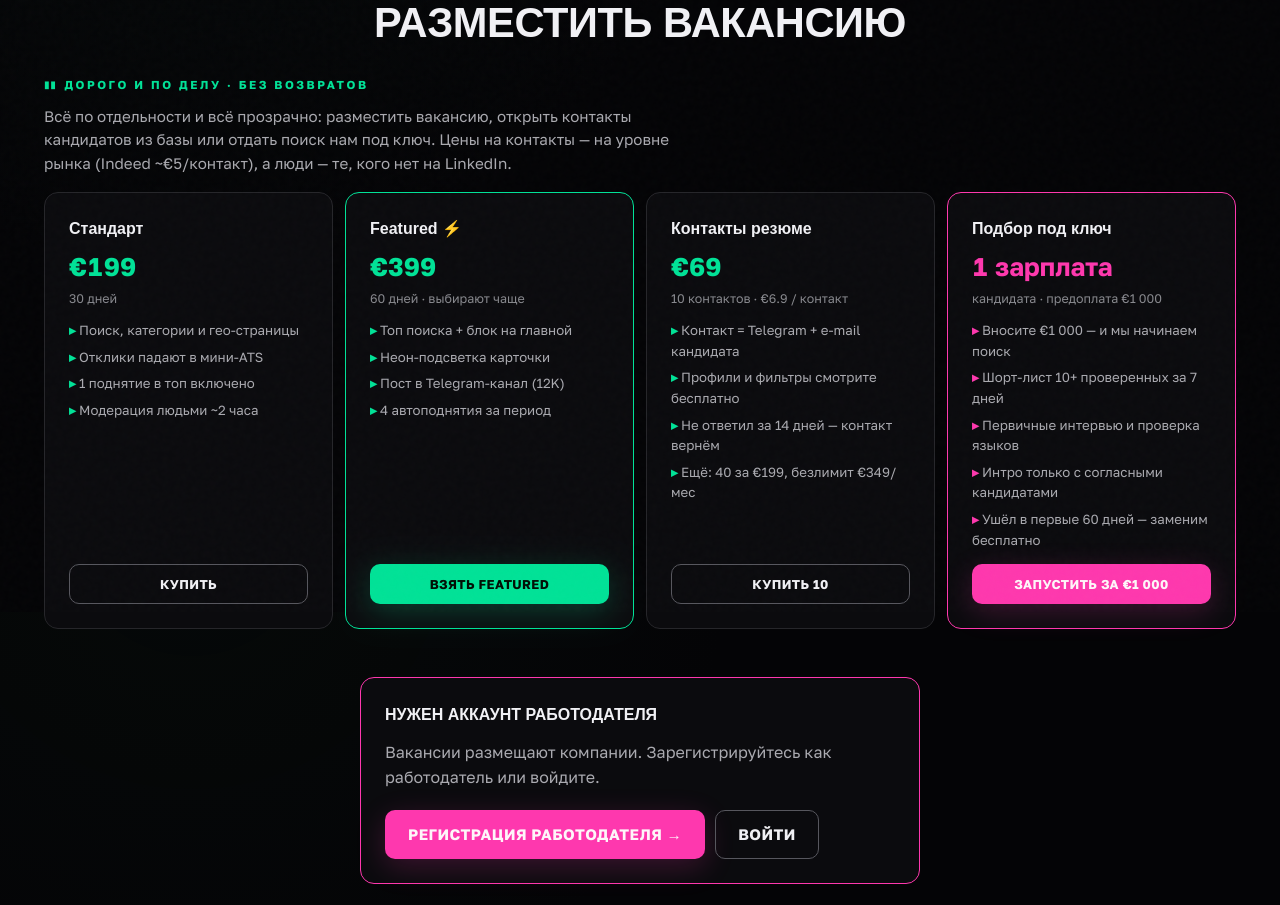
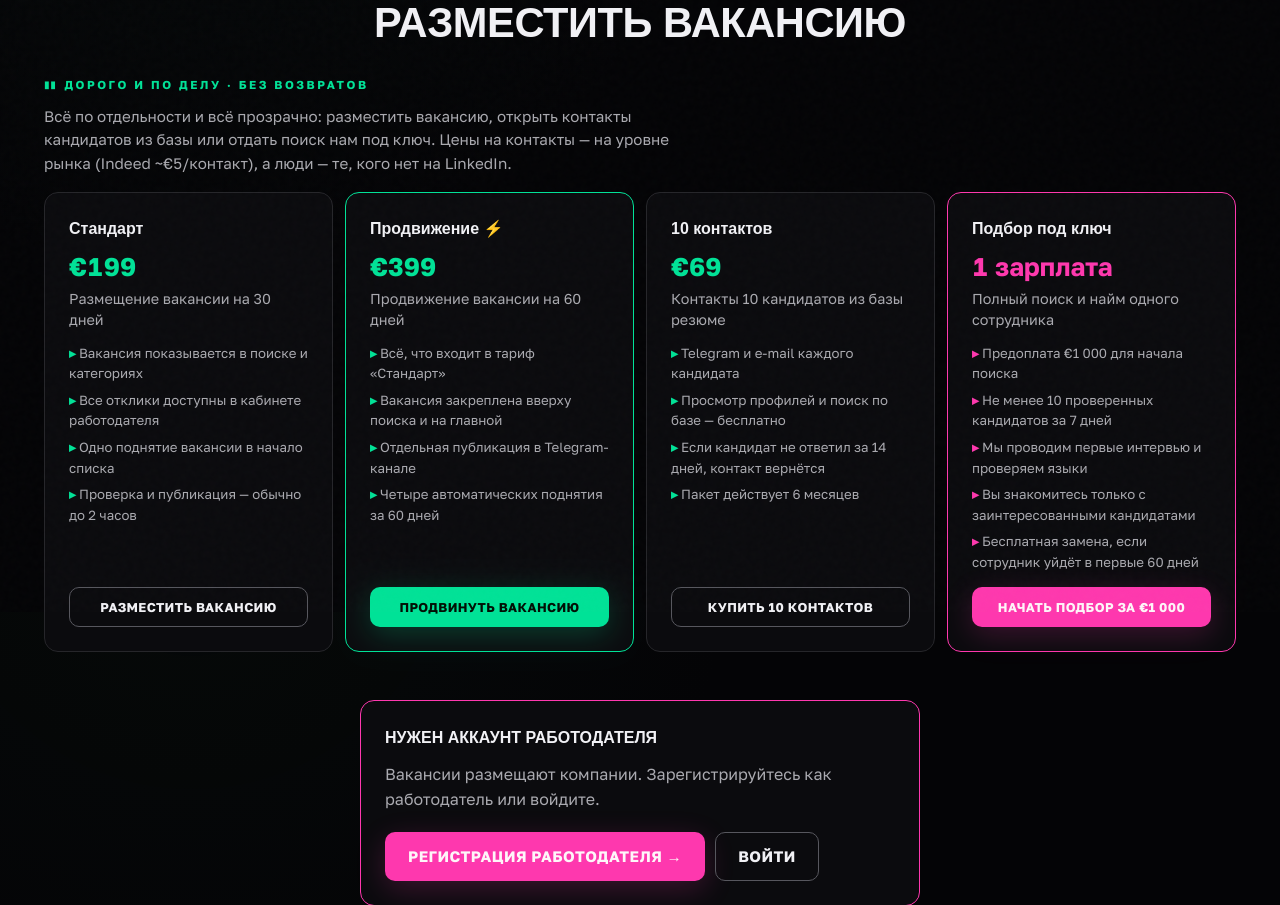
Before and after one commit to TimVR13/spinhire, a FastAPI app: page /post-job in a window 1280 px wide. Shown: the part 188-1093 px from the top of the page. Run offline with FastAPI, Linux system fonts and the light colour scheme; some web fonts are replaced.

Commit message:
Clarify employer pricing cards

```diff
--- a/server/templates/post_job.html
+++ b/server/templates/post_job.html
@@ -27,7 +27,7 @@
       .tariff-grid { display: grid; grid-template-columns: repeat(auto-fit, minmax(min(100%, 250px), 1fr)); gap: var(--sp-3); margin-top: var(--sp-4); }
       .tariff { display: flex; flex-direction: column; }
       .tariff .salary { font-size: 1.6rem; margin: 6px 0 2px; }
-      .tariff .per { color: var(--ink-faint); font-size: 0.78rem; }
+      .tariff .per { color: var(--ink-dim); font-size: 0.9rem; line-height: 1.45; min-height: 2.6em; }
       .tariff ul { list-style: none; display: flex; flex-direction: column; gap: 6px; font-size: 0.83rem; color: var(--ink-dim); margin: 12px 0 14px; flex: 1; }
       .tariff li::before { content: "▸ "; color: var(--acid); font-weight: 800; }
       .tariff.pinkc li::before { color: var(--pink); }
@@ -35,45 +35,45 @@
     </style>
     <div class="tariff-grid">
       <div class="card tariff"><b style="font-family: var(--font-display);">Стандарт</b>
-        <div class="salary">€199</div><span class="per">30 дней</span>
+        <div class="salary">€199</div><span class="per">Размещение вакансии на 30 дней</span>
         <ul>
-          <li>Поиск, категории и гео-страницы</li>
-          <li>Отклики падают в мини-ATS</li>
-          <li>1 поднятие в топ включено</li>
-          <li>Модерация людьми ~2 часа</li>
+          <li>Вакансия показывается в поиске и категориях</li>
+          <li>Все отклики доступны в кабинете работодателя</li>
+          <li>Одно поднятие вакансии в начало списка</li>
+          <li>Проверка и публикация — обычно до 2 часов</li>
         </ul>
-        <form method="post" action="/checkout/single"><button class="btn btn-ghost btn-sm btn-block" type="submit">Купить</button></form></div>
+        <form method="post" action="/checkout/single"><button class="btn btn-ghost btn-sm btn-block" type="submit">Разместить вакансию</button></form></div>
 
-      <div class="card tariff" style="border-color: var(--acid);"><b style="font-family: var(--font-display);">Featured ⚡</b>
-        <div class="salary">€399</div><span class="per">60 дней · выбирают чаще</span>
+      <div class="card tariff" style="border-color: var(--acid);"><b style="font-family: var(--font-display);">Продвижение ⚡</b>
+        <div class="salary">€399</div><span class="per">Продвижение вакансии на 60 дней</span>
         <ul>
-          <li>Топ поиска + блок на главной</li>
-          <li>Неон-подсветка карточки</li>
-          <li>Пост в Telegram-канал (12K)</li>
-          <li>4 автоподнятия за период</li>
+          <li>Всё, что входит в тариф «Стандарт»</li>
+          <li>Вакансия закреплена вверху поиска и на главной</li>
+          <li>Отдельная публикация в Telegram-канале</li>
+          <li>Четыре автоматических поднятия за 60 дней</li>
         </ul>
-        <form method="post" action="/checkout/featured"><button class="btn btn-acid btn-sm btn-block" type="submit">Взять Featured</button></form></div>
+        <form method="post" action="/checkout/featured"><button class="btn btn-acid btn-sm btn-block" type="submit">Продвинуть вакансию</button></form></div>
 
-      <div class="card tariff"><b style="font-family: var(--font-display);">Контакты резюме</b>
-        <div class="salary">€69</div><span class="per">10 контактов · €6.9 / контакт</span>
+      <div class="card tariff"><b style="font-family: var(--font-display);">10 контактов</b>
+        <div class="salary">€69</div><span class="per">Контакты 10 кандидатов из базы резюме</span>
         <ul>
-          <li>Контакт = Telegram + e-mail кандидата</li>
-          <li>Профили и фильтры смотрите бесплатно</li>
-          <li>Не ответил за 14 дней — контакт вернём</li>
-          <li>Ещё: 40 за €199, безлимит €349/мес</li>
+          <li>Telegram и e-mail каждого кандидата</li>
+          <li>Просмотр профилей и поиск по базе — бесплатно</li>
+          <li>Если кандидат не ответил за 14 дней, контакт вернётся</li>
+          <li>Пакет действует 6 месяцев</li>
         </ul>
-        <form method="post" action="/checkout/cv10"><button class="btn btn-ghost btn-sm btn-block" type="submit">Купить 10</button></form></div>
+        <form method="post" action="/checkout/cv10"><button class="btn btn-ghost btn-sm btn-block" type="submit">Купить 10 контактов</button></form></div>
 
       <div class="card tariff pinkc" style="border-color: var(--pink);"><b style="font-family: var(--font-display);">Подбор под ключ</b>
-        <div class="salary" style="color: var(--pink);">1 зарплата</div><span class="per">кандидата · предоплата €1 000</span>
+        <div class="salary" style="color: var(--pink);">1 зарплата</div><span class="per">Полный поиск и найм одного сотрудника</span>
         <ul>
-          <li>Вносите €1 000 — и мы начинаем поиск</li>
-          <li>Шорт-лист 10+ проверенных за 7 дней</li>
-          <li>Первичные интервью и проверка языков</li>
-          <li>Интро только с согласными кандидатами</li>
-          <li>Ушёл в первые 60 дней — заменим бесплатно</li>
+          <li>Предоплата €1 000 для начала поиска</li>
+          <li>Не менее 10 проверенных кандидатов за 7 дней</li>
+          <li>Мы проводим первые интервью и проверяем языки</li>
+          <li>Вы знакомитесь только с заинтересованными кандидатами</li>
+          <li>Бесплатная замена, если сотрудник уйдёт в первые 60 дней</li>
         </ul>
-        <form method="post" action="/checkout/hunt"><button class="btn btn-pink btn-sm btn-block" type="submit">Запустить за €1 000</button></form></div>
+        <form method="post" action="/checkout/hunt"><button class="btn btn-pink btn-sm btn-block" type="submit">Начать подбор за €1 000</button></form></div>
     </div>
   </section>
 
```
